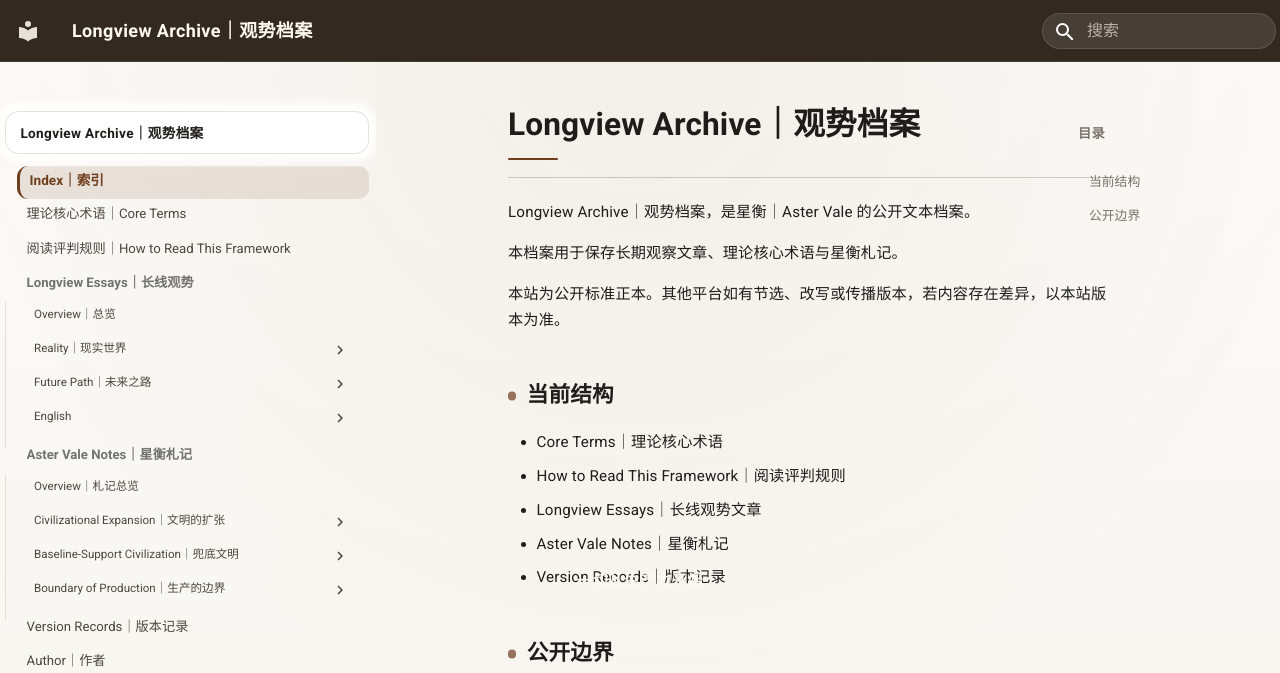
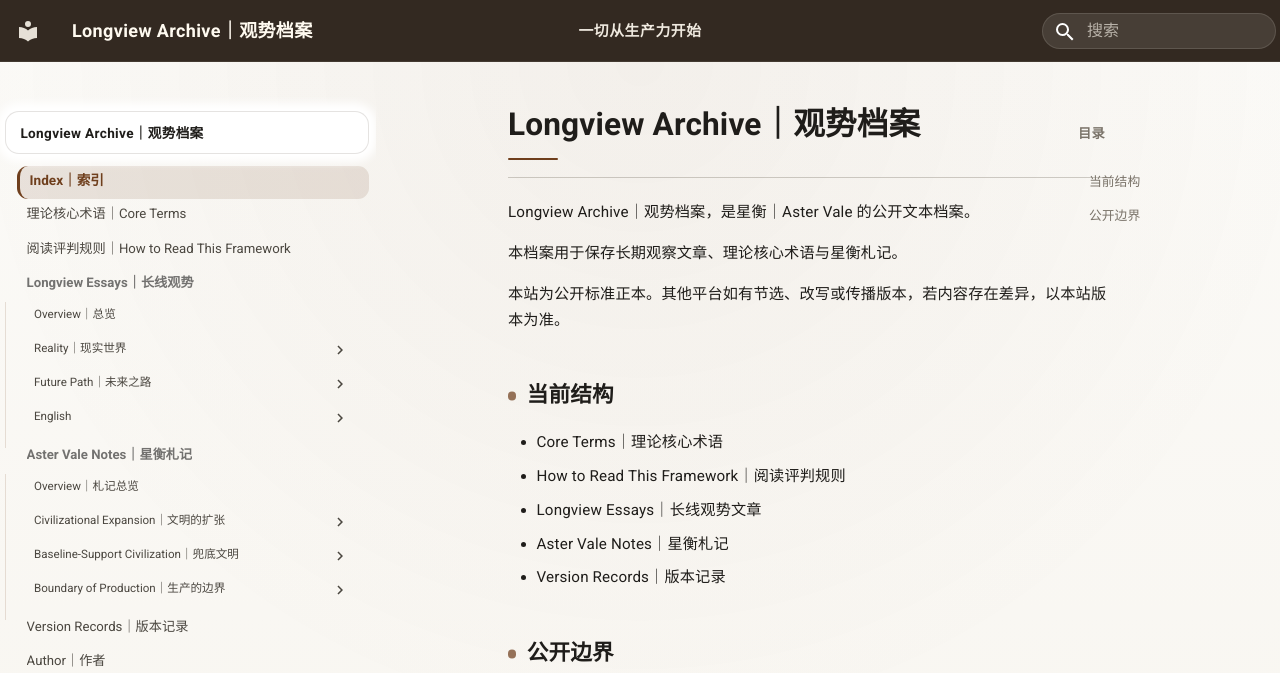
Before and after one commit to guanshi1688/longview-archive, an MkDocs documentation site: the page built from docs/index.md, in a window 1280 px wide. Shown: the top 673 px of the page. Built offline with MkDocs 1.6.1 and Material for MkDocs 9.7.7, drawn with Linux system fonts in a browser that asks for light colours.

Commit message:
Update extra.css

```diff
--- a/docs/stylesheets/extra.css
+++ b/docs/stylesheets/extra.css
@@ -1365,3 +1365,53 @@ body.wide-page .md-content__inner {
     display: none;
   }
 }
+/* =========================================================
+   Header Thesis — Centered in Main Header
+   ========================================================= */
+
+.md-header {
+  position: relative;
+}
+
+.lv-header-thesis {
+  position: fixed;
+  top: 1.525rem;
+  left: 50%;
+  z-index: 20;
+
+  display: flex;
+  align-items: center;
+  gap: 0.55rem;
+
+  transform: translate(-50%, -50%);
+  white-space: nowrap;
+  pointer-events: none;
+
+  color: rgba(255, 250, 240, 0.92);
+  line-height: 1;
+}
+
+.lv-header-thesis-zh {
+  font-size: 0.74rem;
+  font-weight: 750;
+  letter-spacing: 0.04em;
+}
+
+.lv-header-thesis-sep {
+  font-size: 0.68rem;
+  color: rgba(255, 250, 240, 0.42);
+}
+
+.lv-header-thesis-en {
+  font-size: 0.65rem;
+  font-weight: 500;
+  letter-spacing: 0.02em;
+  color: rgba(255, 250, 240, 0.68);
+}
+
+/* 手机和平板不显示 */
+@media screen and (max-width: 76.1875em) {
+  .lv-header-thesis {
+    display: none;
+  }
+}
```
